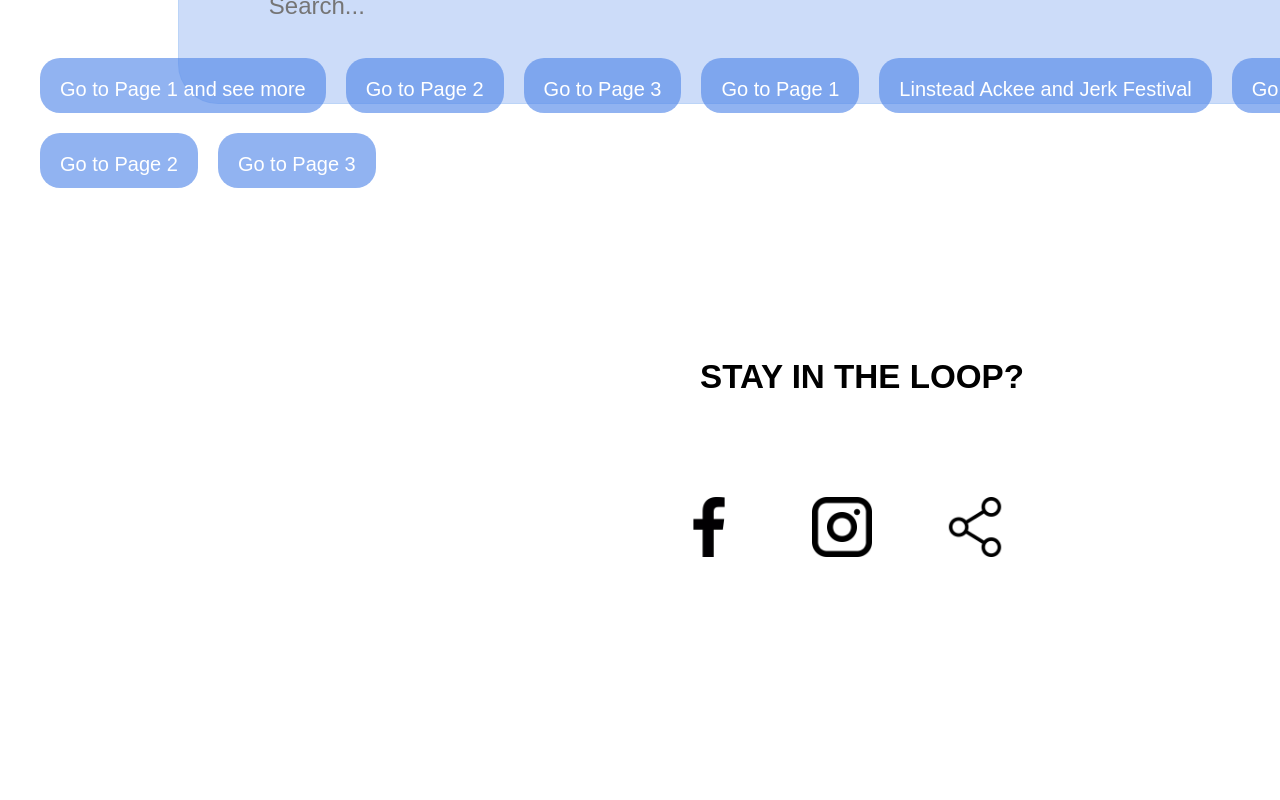
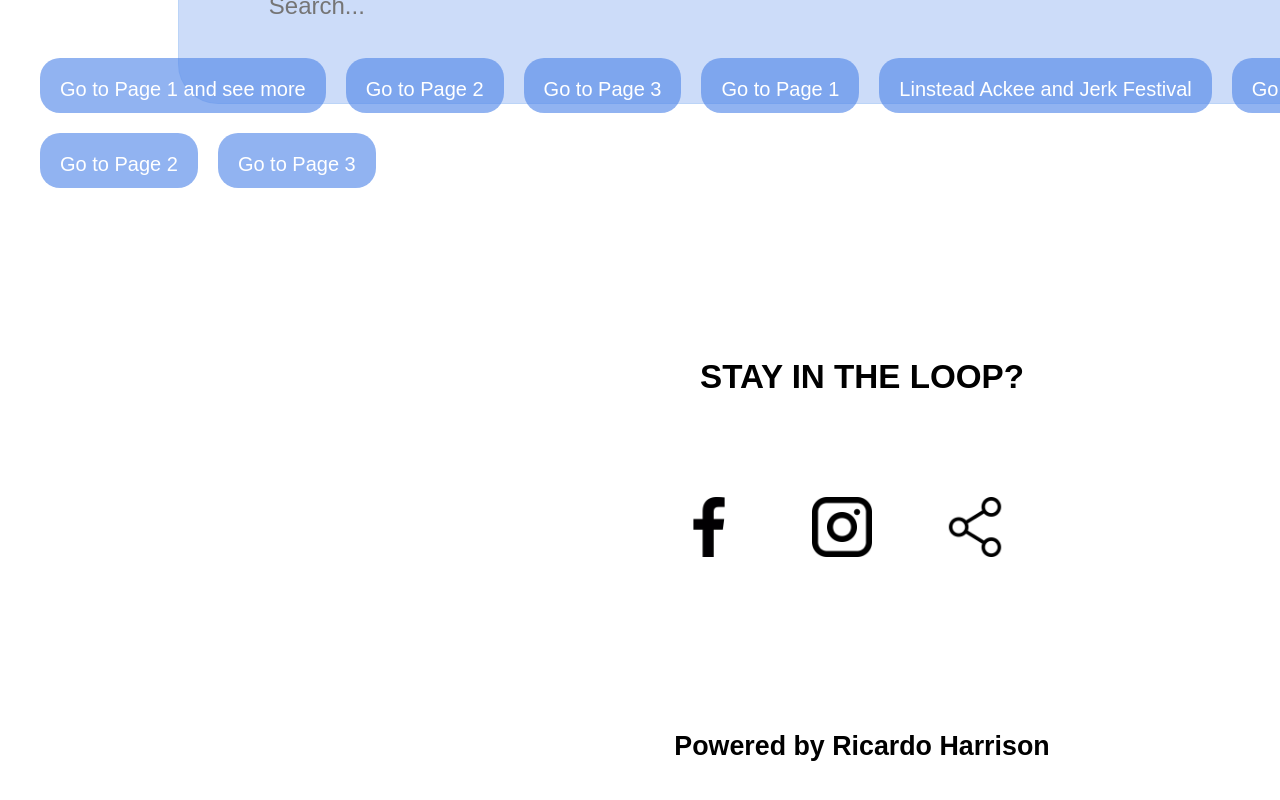
Before and after one commit to NewPerson10/TreadwaysCDC, a plain HTML site: page index.html in a window 1280 px wide. Shown: the part 3519-4319 px from the top of the page. Drawn offline with Linux system fonts and the light colour scheme.

Commit message:
Update index.html

```diff
--- a/index.html
+++ b/index.html
@@ -175,6 +175,7 @@
         <button href="#"> <img src="images/facebook-app-symbol.png"> </button>
         <button href="#"> <img src="images/instagram.png"> </button>
         <button href="#"> <img src="images/share.png"> </button>
+        <b><h6><br><br><br><br><br>Powered by Ricardo Harrison<br><br></h6></b>
     </div>
 
 </section>
```
